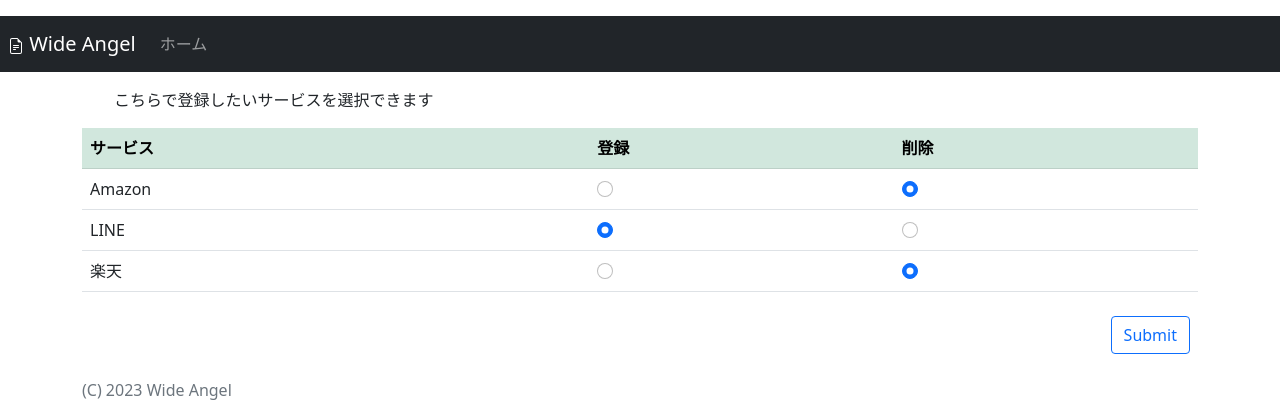
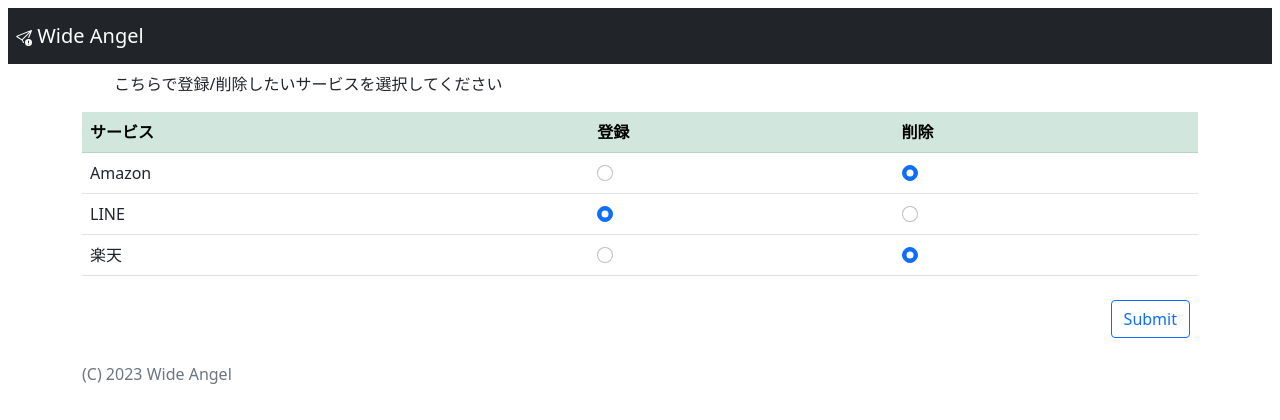
Before and after one commit to horiid/mwscup2023, a Flask app: page / in a window 1280 px wide. Shown: the top 420 px of the page. Run offline with Flask 3, Linux system fonts and the light colour scheme.

Commit message:
レイアウト仮完成

```diff
--- a/template/base.html
+++ b/template/base.html
@@ -13,18 +13,18 @@
 </head>
 
 <body>
-    <nav class="navbar navbar-expand-md navbar-dark bg-dark mt-3 mb-3">
+    <nav class="navbar navbar-expand-md navbar-dark bg-dark m-2">
         <a class="navbar-brand ms-2" href="#">
-            <svg xmlns="http://www.w3.org/2000/svg" width="16" height="16" fill="currentColor" class="bi bi-file-earmark-text" viewBox="0 0 16 16">
-                <path d="M5.5 7a.5.5 0 0 0 0 1h5a.5.5 0 0 0 0-1h-5zM5 9.5a.5.5 0 0 1 .5-.5h5a.5.5 0 0 1 0 1h-5a.5.5 0 0 1-.5-.5zm0 2a.5.5 0 0 1 .5-.5h2a.5.5 0 0 1 0 1h-2a.5.5 0 0 1-.5-.5z"></path>
-                <path d="M9.5 0H4a2 2 0 0 0-2 2v12a2 2 0 0 0 2 2h8a2 2 0 0 0 2-2V4.5L9.5 0zm0 1v2A1.5 1.5 0 0 0 11 4.5h2V14a1 1 0 0 1-1 1H4a1 1 0 0 1-1-1V2a1 1 0 0 1 1-1h5.5z"></path>
-              </svg>
+            <svg xmlns="http://www.w3.org/2000/svg" width="16" height="16" fill="currentColor" class="bi bi-send-exclamation" viewBox="0 0 16 16">
+                <path d="M15.964.686a.5.5 0 0 0-.65-.65L.767 5.855a.75.75 0 0 0-.124 1.329l4.995 3.178 1.531 2.406a.5.5 0 0 0 .844-.536L6.637 10.07l7.494-7.494-1.895 4.738a.5.5 0 1 0 .928.372l2.8-7Zm-2.54 1.183L5.93 9.363 1.591 6.602l11.833-4.733Z"/>
+                <path d="M12.5 16a3.5 3.5 0 1 0 0-7 3.5 3.5 0 0 0 0 7Zm.5-5v1.5a.5.5 0 0 1-1 0V11a.5.5 0 0 1 1 0Zm0 3a.5.5 0 1 1-1 0 .5.5 0 0 1 1 0Z"/>
+            </svg>
             Wide Angel
         </a>
         <button class="navbar-toggler" type="button" data-toggle="collapse" data-target="#navbarNav4" aria-controls="navbarNav4" aria-expanded="false" aria-label="Toggle navigation">
             <span class="navbar-toggler-icon"></span>
         </button>
-        <div class="collapse navbar-collapse">
+        <!-- <div class="collapse navbar-collapse">
             <ul class="navbar-nav">
                 <li class="nav-item active">
                     <a class="nav-link" href="{{ url_for('top') }}">ホーム</a>
@@ -36,7 +36,7 @@
                     <a class="nav-link" href="#">エクスポート</a>
                 </li> -->
             </ul>
-        </div>
+        </div> -->
     </nav>
 
     <main>
--- a/template/top.html
+++ b/template/top.html
@@ -3,7 +3,7 @@
 {% block content %}
 <div class="container">
   <ul>
-    <p>こちらで登録したいサービスを選択できます</p>
+    <p>こちらで登録/削除したいサービスを選択してください</p>
   </ul>
 </div>
 <div class="container">
@@ -28,7 +28,7 @@
     </tr>
     {% endfor %}
   </table>
-  <div class="d-flex justify-content-end">
+  <div class="d-flex justify-content-end"">
     <div class="p-2 bd-highlight">
       <input type="submit" class="btn btn-outline-primary"　value="登録">
     </div>
```
